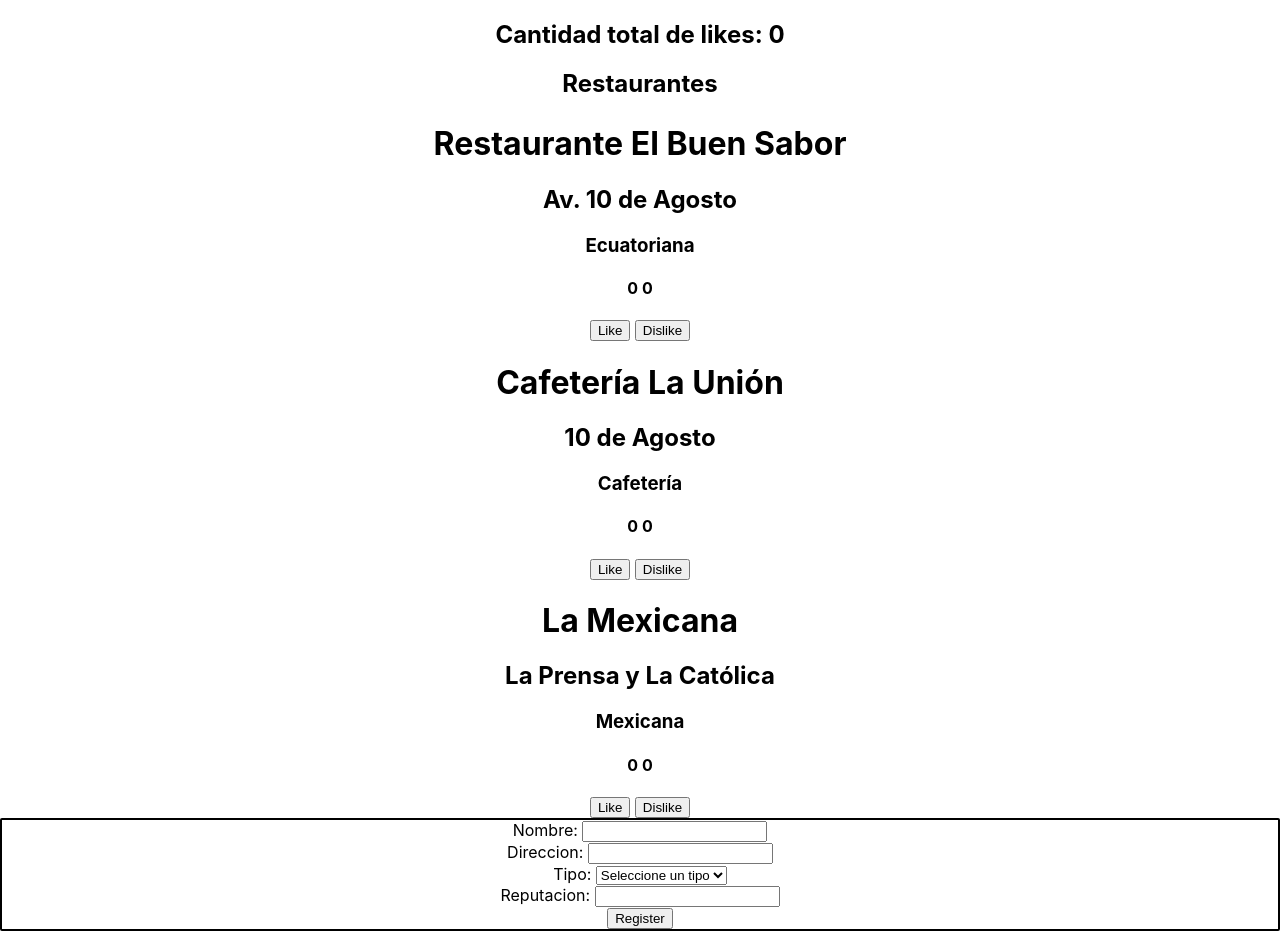
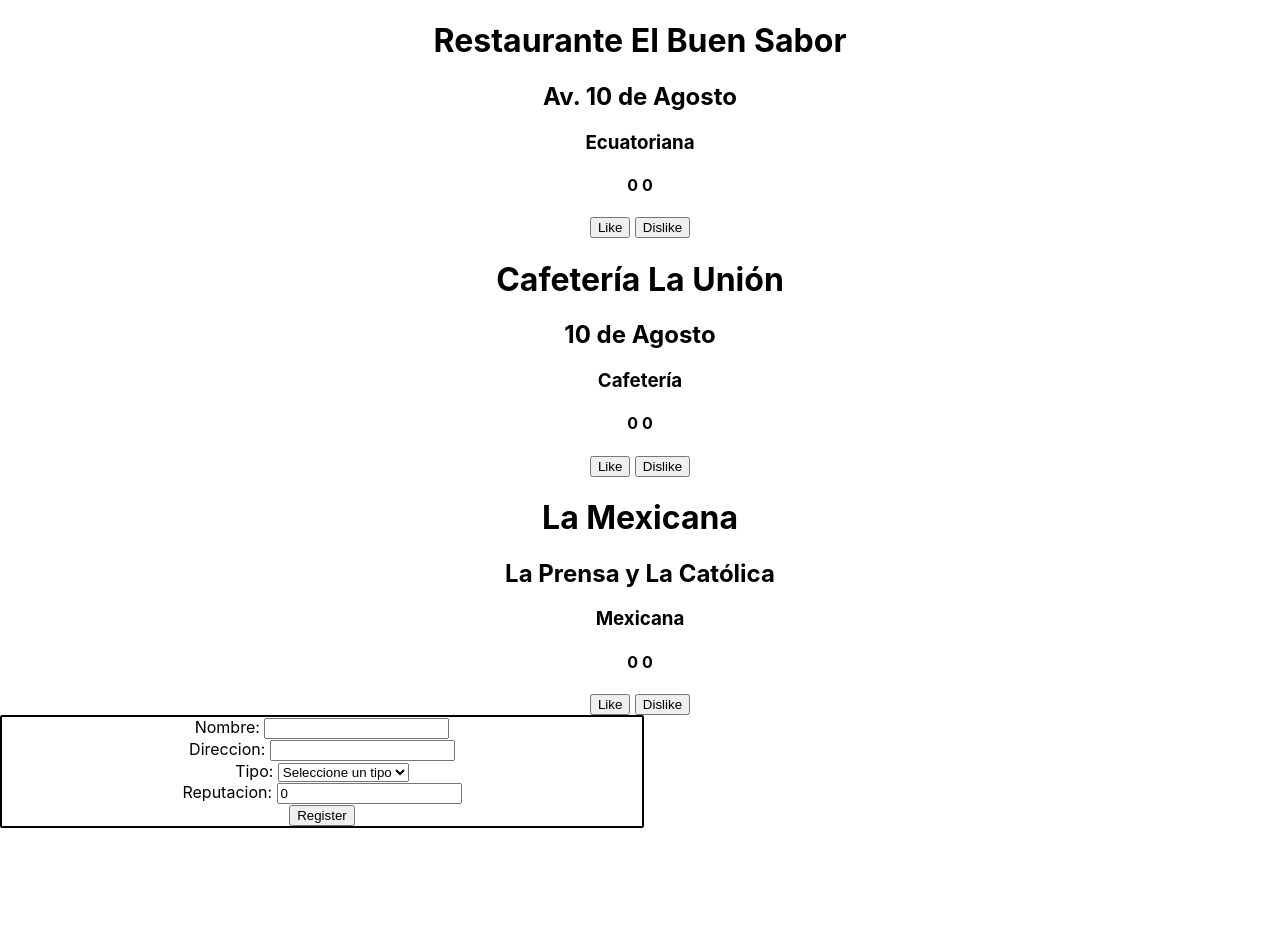
Before and after one commit to dannyguaman/2025-A-Proyecto_de_clase, a React (Create React App) app in the folder nanec_funcional1/: page / in a window 1280 px wide. After the commit the page ends 828 px from the top, so only its background shows below. Built offline with nearby package versions, Linux system fonts and the light colour scheme.

Commit message:
Taller 1

```diff
--- a/nanec_funcional1/src/App.css
+++ b/nanec_funcional1/src/App.css
@@ -43,7 +43,9 @@
   font-weight: bold;
 }
 
-.Form{
+Form{
+  width: 50%;
+  justify-content: center;
   border: 2px solid black;
   border-radius: 2px;
 
--- a/nanec_funcional1/src/App.js
+++ b/nanec_funcional1/src/App.js
@@ -4,10 +4,14 @@ import Form from './componentes/form';
 import React, { useState } from 'react';
 
 function App() {
-  const [likestotales, setLikesTot] = useState(0);
-  const [mensajeErrorLikes, setMensajeErrorLikes] = useState("");
-
-
+  const [_, setLikesTot] = useState(0);
+  const [__, setMensajeErrorLikes] = useState("");
+  const [state, setState] = React.useState({
+      nombre: "",
+      direccion: "",
+      tipo: "",
+      reputacion: 0,
+  });
   const handlerTotalLikes = () =>{
     setLikesTot(prevState => {
       setMensajeErrorLikes("");
@@ -25,20 +29,50 @@ function App() {
         }
     });
   }
+  const restaurantes = [
+    {nombre: "Restaurante El Buen Sabor", direccion: "Av. 10 de Agosto", tipo: "Ecuatoriana", onlike: handlerTotalLikes, ondislike: handlerTotalDislikes},
+    {nombre: "Cafetería La Unión", direccion: "10 de Agosto", tipo: "Cafetería", onlike: handlerTotalLikes, ondislike: handlerTotalDislikes},
+    {nombre: "La Mexicana", direccion: "La Prensa y La Católica", tipo: "Mexicana", onlike: handlerTotalLikes, ondislike: handlerTotalDislikes}
+  ]
+  const [restaurantesList, setRestaurantesList] = useState(restaurantes);
+const handleFormSubmit = (nuevoRestaurante) => {
+  // Agregar los handlers de like/dislike al nuevo restaurante
+  const restauranteConHandlers = {
+    ...nuevoRestaurante,
+    onlike: handlerTotalLikes,
+    ondislike: handlerTotalDislikes
+  };
+  setRestaurantesList([
+    ...restaurantesList,
+    restauranteConHandlers
+  ]);
+  setState({
+    nombre: "",
+    direccion: "",
+    tipo: "",
+    reputacion: 0,
+  });
+  // Mostrar información del nuevo restaurante registrado
+  alert(
+    `Nuevo restaurante registrado:\n` +
+    `Nombre: ${restauranteConHandlers.nombre}\n` +
+    `Dirección: ${restauranteConHandlers.direccion}\n` +
+    `Tipo: ${restauranteConHandlers.tipo}\n` +
+    `Reputación: ${restauranteConHandlers.reputacion}`
+  );
+};
+
+
 
   return (
     <div className="App">
-      <div>
-      <h2>Cantidad total de likes: {likestotales}</h2>
-      <h2>Restaurantes</h2>
-      <h4 id="Error">{mensajeErrorLikes}</h4>
-      <Restaurante nombre="Restaurante El Buen Sabor" direccion="Av. 10 de Agosto" tipo="Ecuatoriana" onlike = {handlerTotalLikes} ondislike = {handlerTotalDislikes}/>
-      <Restaurante nombre="Cafetería La Unión" direccion="10 de Agosto" tipo="Cafetería" onlike ={handlerTotalLikes} ondislike = {handlerTotalDislikes} />
-      <Restaurante nombre="La Mexicana" direccion="La Prensa y La Católica" tipo="Mexicana" onlike ={handlerTotalLikes} ondislike = {handlerTotalDislikes} />
-      </div>
-      <div className="Form">
-        <Form nombre="" direccion="" tipo="" reputacion="" />
-      </div>
+      {restaurantesList.map((restaurante, index) => (
+        <Restaurante
+          key={index}
+          {...restaurante}
+        />
+      ))}
+      <Form state={state} setState={setState} onSubmit={handleFormSubmit} />
     </div>
   );
 }
--- a/nanec_funcional1/src/componentes/form.jsx
+++ b/nanec_funcional1/src/componentes/form.jsx
@@ -1,22 +1,48 @@
 import React from "react";
 
-const Form = (props) => {
-    const { nombre, direccion, tipo, reputacion} = props;
+const Form = ({ state, setState, onSubmit }) => {
+    const handleChange = (e) => {
+        const { name, value } = e.target;
+        setState(prev => ({
+            ...prev,
+            [name]: name === "reputacion" ? parseInt(value, 10) || 0 : value
+        }));
+    };
 
+    const handleRegistrar = (event) => {
+        event.preventDefault();
+        const { nombre, direccion, tipo, reputacion } = state;
+
+        if (!nombre || !direccion || !tipo || !reputacion) {
+            alert("Todos los campos son obligatorios");
+            return;
+        }
+
+        if (onSubmit) {
+            onSubmit(state);
+        }
+        // Limpiar el formulario
+        setState({
+            nombre: "",
+            direccion: "",
+            tipo: "",
+            reputacion: 0
+        });
+    };
 
     return (
-        <form>
+        <form onSubmit={handleRegistrar}>
             <div className="parametro">
                 <label htmlFor="Nombre">Nombre: </label>
-                <input type="text" id="Nombre" name="nombre" value={nombre}/>
+                <input type="text" id="Nombre" name="nombre" value={state.nombre} onChange={handleChange} />
             </div>
             <div className="parametro">
                 <label htmlFor="Direccion">Direccion: </label>
-                <input type="text" id="Direccion" name="direccion" value={direccion}/>
+                <input type="text" id="Direccion" name="direccion" value={state.direccion} onChange={handleChange} />
             </div>
             <div className="parametro">
                 <label htmlFor="Tipo">Tipo: </label>
-                <select id="Tipo" name="tipo" value={tipo}>
+                <select id="Tipo" name="tipo" value={state.tipo} onChange={handleChange}>
                     <option value="">Seleccione un tipo</option>
                     <option value="Tradicional">Tradicional</option>
                     <option value="Cafeteria">Cafeteria</option>
@@ -25,11 +51,11 @@ const Form = (props) => {
             </div>
             <div className="parametro">
                 <label htmlFor="Reputacion">Reputacion: </label>
-                <input type="number" id="Likes" name="reputacion" value={reputacion}/>
+                <input type="number" id="Likes" name="reputacion" value={state.reputacion} onChange={handleChange} />
             </div>
             <input type="submit" value="Register" />
         </form>
     );
+};
 
-}
 export default Form;
```
